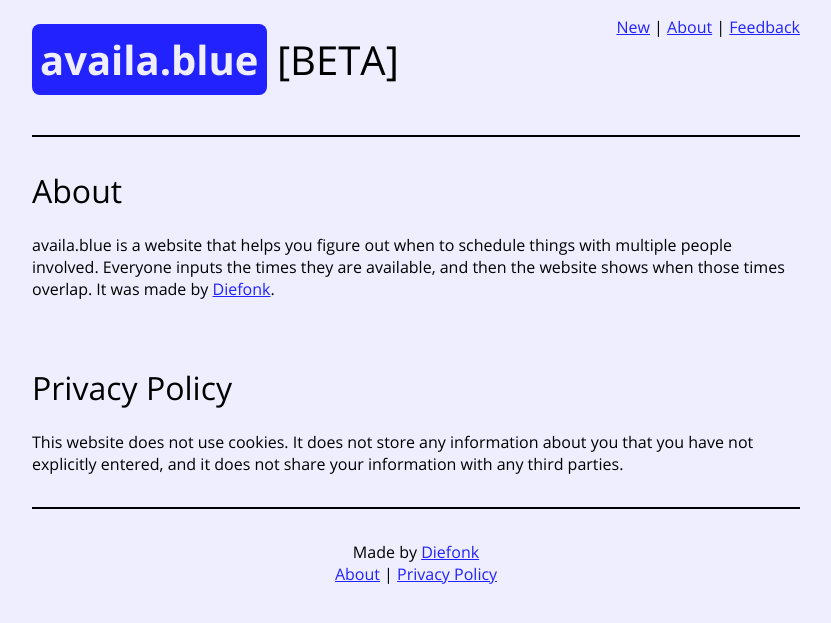
After one commit to Diefonk/avail, a Flask app: page /about in a window 1280 px wide. The commit adds this page. Shown: the top 623 px of the page, without its empty margins (224-1055 px from the left). Run offline with Flask 2, Linux system fonts and the light colour scheme.

Commit message:
Added about page

```diff
--- a/app.py
+++ b/app.py
@@ -173,6 +173,10 @@ def edit(id):
 		invkey = request.args["invkey"]
 	return render_template("edit.html", data = data, id = str(id), invkey = invkey)
 
+@app.route("/about")
+def about():
+	return render_template("about.html")
+
 @app.route("/feedback")
 def feedback():
 	return render_template("feedback.html", title = "Feedback")
--- /dev/null
+++ b/templates/about.html
@@ -0,0 +1,18 @@
+{% include "header.html" %}
+
+<main>
+	<h2>About</h2>
+	<br>
+	<p>
+		availa.blue is a website that helps you figure out when to schedule things with multiple people involved. Everyone inputs the times they are available, and then the website shows when those times overlap. It was made by <a href="https://diefonk.net" target="_blank">Diefonk</a>.
+	</p>
+	<br><br><br>
+
+	<h2 id="privacy">Privacy Policy</h2>
+	<br>
+	<p>
+		This website does not use cookies. It does not store any information about you that you have not explicitly entered, and it does not share your information with any third parties.
+	</p>
+</main>
+
+{% include "footer.html" %}
--- a/templates/footer.html
+++ b/templates/footer.html
@@ -1,6 +1,8 @@
 		<hr>
 		<footer>
 			Made by <a href="https://diefonk.net" target="_blank">Diefonk</a>
+			<br>
+			<a href="/about">About</a> | <a href="/about#privacy">Privacy Policy</a>
 		</footer>
 	</body>
 </html>
--- a/templates/header.html
+++ b/templates/header.html
@@ -32,6 +32,7 @@
 		</header>
 		<nav>
 			<a href="/">New</a> |
+			<a href="/about">About</a> |
 			<a href="/feedback">Feedback</a>
 		</nav>
 		<hr>
```
